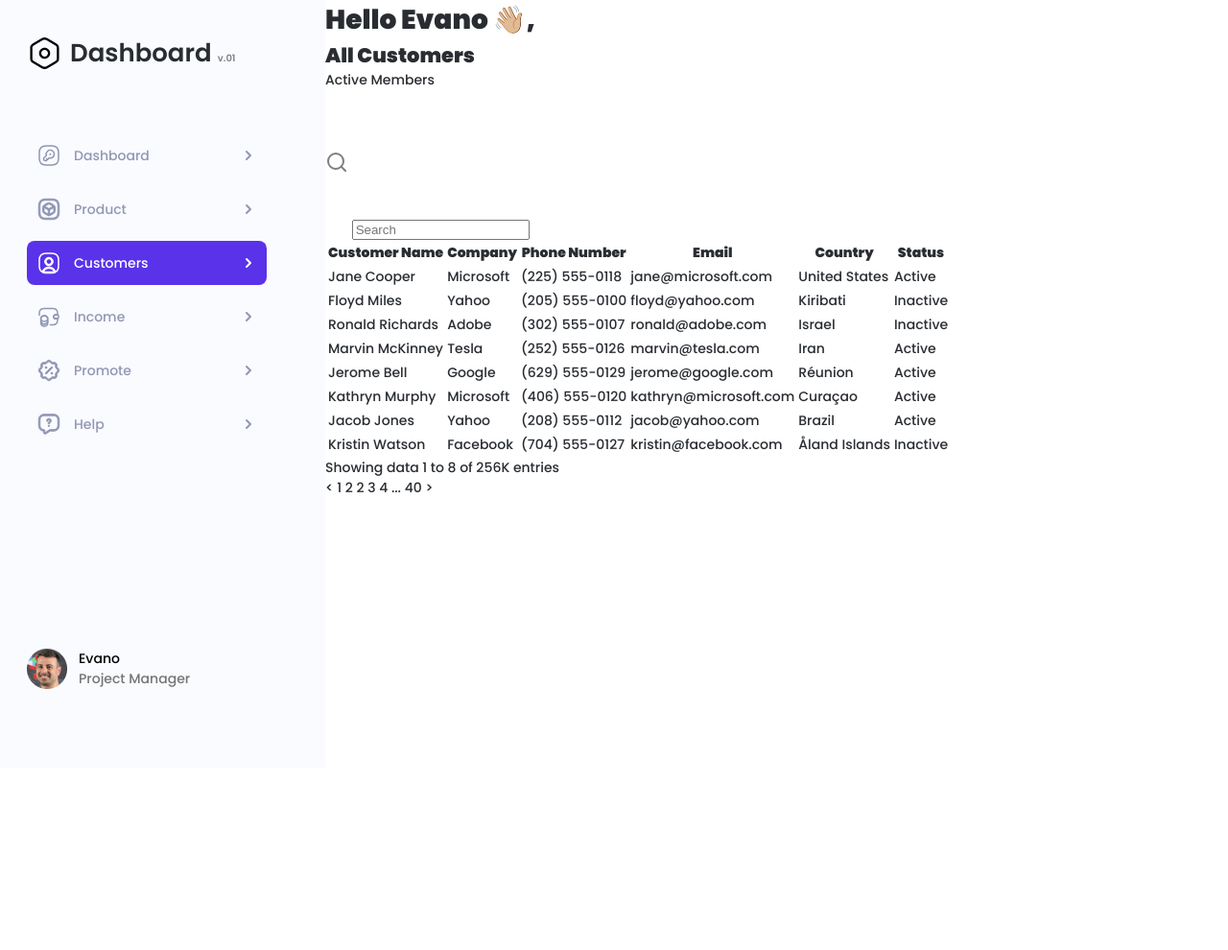
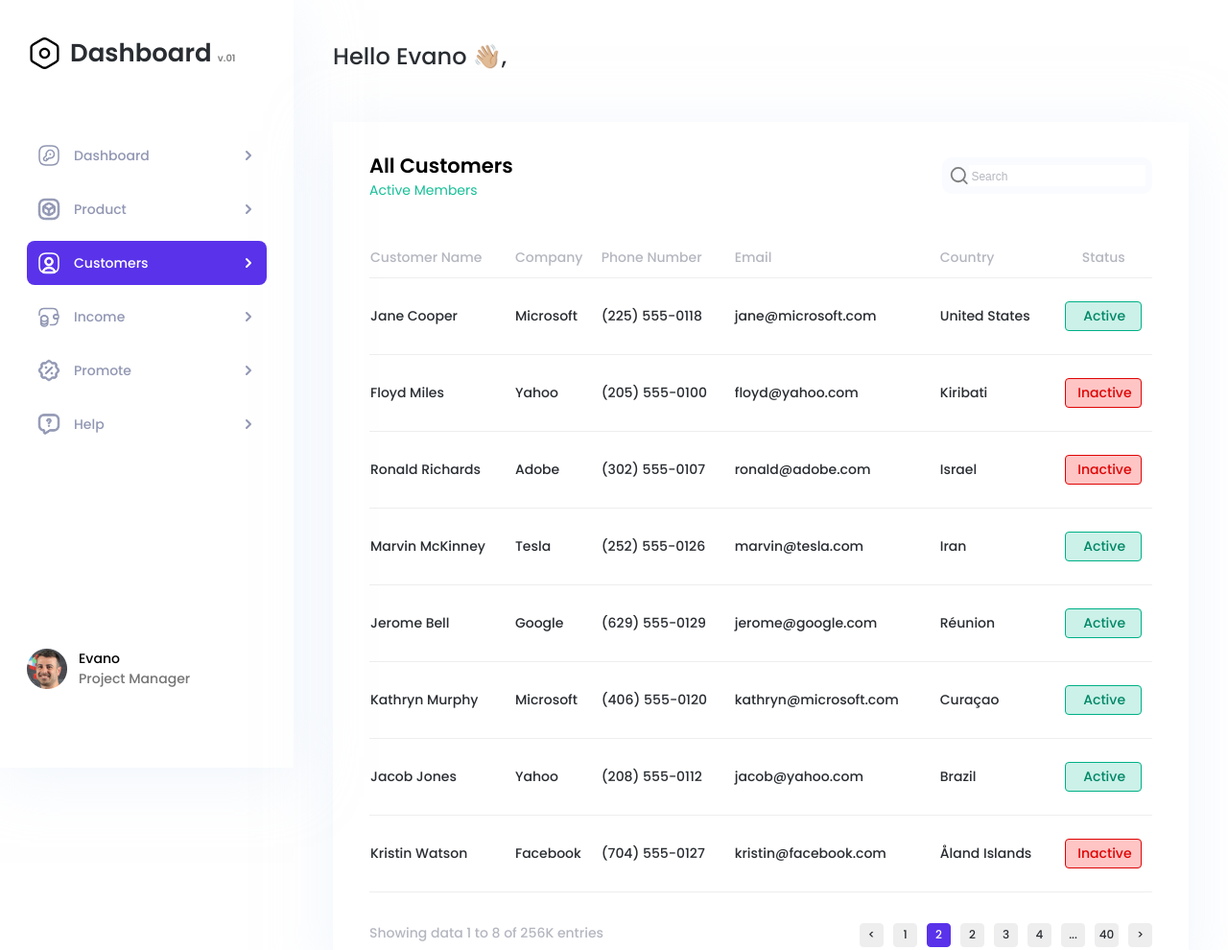
Before and after one commit to Roman4iks/CRM_table_page, a plain HTML site: page index.html in a window 1280 px wide. Shown: the whole page at 96% size. Before the commit the page ends 800 px from the top, so only its background shows below. Drawn offline with Linux system fonts and the light colour scheme.

Commit message:
Add style content

```diff
--- a/index.html
+++ b/index.html
@@ -106,23 +106,32 @@
           </div>
         </div>
       </header>
-      <main>
+      <main class="main">
         <h1 class="main__title">Hello Evano 👋🏼,</h1>
         <section class="customers">
           <div class="customers__head">
-            <h2 class="customers__head__title">All Customers</h2>
-            <p class="customers__head__subtitle">Active Members</p>
+            <div class="customers__head__block">
+              <div class="customers__head__block__info">
+                <h2 class="customers__head__block__info__title">
+                  All Customers
+                </h2>
+                <p class="customers__head__block__info__subtitle">
+                  Active Members
+                </p>
               </div>
-          <div class="customers__head__search">
+              <div class="customers__head__block__search">
                 <svg width="24" heigth="24">
                   <use href="./src/icons.svg#search"></use>
                 </svg>
                 <input
                   type="text"
-              class="custemers__head__search__input"
+                  class="customers__head__block__search__input"
                   placeholder="Search"
                 />
               </div>
+            </div>
+          </div>
+
           <div class="customers__content">
             <table class="content-table">
               <thead class="content-table__head">
@@ -142,7 +151,9 @@
                   <td class="content-table__item">(225) 555-0118</td>
                   <td class="content-table__item">jane@microsoft.com</td>
                   <td class="content-table__item">United States</td>
-                  <td class="content-table__item">Active</td>
+                  <td class="content-table__item">
+                    <div class="content-table__item--active">Active</div>
+                  </td>
                 </tr>
                 <tr class="content-table__row">
                   <td class="content-table__item">Floyd Miles</td>
@@ -150,7 +161,9 @@
                   <td class="content-table__item">(205) 555-0100</td>
                   <td class="content-table__item">floyd@yahoo.com</td>
                   <td class="content-table__item">Kiribati</td>
-                  <td class="content-table__item">Inactive</td>
+                  <td class="content-table__item">
+                    <div class="content-table__item--inactive">Inactive</div>
+                  </td>
                 </tr>
                 <tr class="content-table__row">
                   <td class="content-table__item">Ronald Richards</td>
@@ -158,7 +171,9 @@
                   <td class="content-table__item">(302) 555-0107</td>
                   <td class="content-table__item">ronald@adobe.com</td>
                   <td class="content-table__item">Israel</td>
-                  <td class="content-table__item">Inactive</td>
+                  <td class="content-table__item">
+                    <div class="content-table__item--inactive">Inactive</div>
+                  </td>
                 </tr>
                 <tr class="content-table__row">
                   <td class="content-table__item">Marvin McKinney</td>
@@ -166,7 +181,9 @@
                   <td class="content-table__item">(252) 555-0126</td>
                   <td class="content-table__item">marvin@tesla.com</td>
                   <td class="content-table__item">Iran</td>
-                  <td class="content-table__item">Active</td>
+                  <td class="content-table__item">
+                    <div class="content-table__item--active">Active</div>
+                  </td>
                 </tr>
                 <tr class="content-table__row">
                   <td class="content-table__item">Jerome Bell</td>
@@ -174,7 +191,9 @@
                   <td class="content-table__item">(629) 555-0129</td>
                   <td class="content-table__item">jerome@google.com</td>
                   <td class="content-table__item">Réunion</td>
-                  <td class="content-table__item">Active</td>
+                  <td class="content-table__item">
+                    <div class="content-table__item--active">Active</div>
+                  </td>
                 </tr>
                 <tr class="content-table__row">
                   <td class="content-table__item">Kathryn Murphy</td>
@@ -182,7 +201,9 @@
                   <td class="content-table__item">(406) 555-0120</td>
                   <td class="content-table__item">kathryn@microsoft.com</td>
                   <td class="content-table__item">Curaçao</td>
-                  <td class="content-table__item">Active</td>
+                  <td class="content-table__item">
+                    <div class="content-table__item--active">Active</div>
+                  </td>
                 </tr>
                 <tr class="content-table__row">
                   <td class="content-table__item">Jacob Jones</td>
@@ -190,7 +211,9 @@
                   <td class="content-table__item">(208) 555-0112</td>
                   <td class="content-table__item">jacob@yahoo.com</td>
                   <td class="content-table__item">Brazil</td>
-                  <td class="content-table__item">Active</td>
+                  <td class="content-table__item">
+                    <div class="content-table__item--active">Active</div>
+                  </td>
                 </tr>
                 <tr class="content-table__row">
                   <td class="content-table__item">Kristin Watson</td>
@@ -198,29 +221,29 @@
                   <td class="content-table__item">(704) 555-0127</td>
                   <td class="content-table__item">kristin@facebook.com</td>
                   <td class="content-table__item">Åland Islands</td>
-                  <td class="content-table__item">Inactive</td>
+                  <td class="content-table__item">
+                    <div class="content-table__item--inactive">Inactive</div>
+                  </td>
                 </tr>
               </tbody>
             </table>
             <div class="content__footer">
-              <div class="content__info">
-                <p class="content__info-text">
+              <p class="content__footer__text">
                 Showing data 1 to 8 of 256K entries
               </p>
-              </div>
-              <div class="content-pagination">
-                <span class="content-pagination__item">&lt;</span>
-                <span class="content-pagination__item">1</span>
+              <div class="content__footer__pagination">
+                <span class="content__footer__pagination__item">&lt;</span>
+                <span class="content__footer__pagination__item">1</span>
                 <span
-                  class="content-pagination__item content-pagination__item--active"
+                  class="content__footer__pagination__item content__footer__pagination__item--active"
                   >2</span
                 >
-                <span class="content-pagination__item">2</span>
-                <span class="content-pagination__item">3</span>
-                <span class="content-pagination__item">4</span>
-                <span class="content-pagination__item">...</span>
-                <span class="content-pagination__item">40</span>
-                <span class="content-pagination__item">&gt;</span>
+                <span class="content__footer__pagination__item">2</span>
+                <span class="content__footer__pagination__item">3</span>
+                <span class="content__footer__pagination__item">4</span>
+                <span class="content__footer__pagination__item">...</span>
+                <span class="content__footer__pagination__item">40</span>
+                <span class="content__footer__pagination__item">&gt;</span>
               </div>
             </div>
           </div>
--- /dev/null
+++ b/scss/components/_container.scss
@@ -0,0 +1,5 @@
+.container {
+  display: flex;
+  flex-direction: row;
+  height: 100vh;
+}
--- /dev/null
+++ b/scss/layout/_content.scss
@@ -0,0 +1,87 @@
+.content {
+  &-table {
+    border-radius: 4px;
+    border-collapse: collapse;
+    margin-bottom: 32px;
+    width: 100%;
+
+    &__row {
+      border-bottom: 1px solid $pagination_item_background_color;
+    }
+    &__item {
+      text-align: left;
+      height: 80px;
+
+      &__item:last-child {
+        text-align: center;
+      }
+
+      &--active {
+        width: 80px;
+        min-height: 29px;
+        margin: 0 auto;
+        padding: 4px 18px;
+        background-color: $active_status_background_color;
+        color: $active_status_text_color;
+        border: 1px solid $active_status_border_color;
+        border-radius: 4px;
+      }
+
+      &--inactive {
+        width: 80px;
+        min-height: 29px;
+        margin: 0 auto;
+        padding: 4px 12px;
+        background-color: $inactive_status_background_color;
+        color: $inactive_status_text_color;
+        border: 1px solid $inactive_status_border_color;
+        border-radius: 4px;
+      }
+    }
+
+    &__head {
+      color: $light_text_color;
+      text-align: left;
+      .content-table__item {
+        font-weight: 500;
+        height: 40px;
+
+        &:last-child {
+          text-align: center;
+        }
+      }
+    }
+  }
+  &__footer {
+    display: flex;
+    justify-content: space-between;
+
+    &__text {
+      color: $light_text_color;
+    }
+
+    &__pagination {
+      display: flex;
+      gap: 10px;
+      flex-wrap: nowrap;
+
+      &__item {
+        display: flex;
+        background-color: $pagination_item_background_color;
+        border: 1px solid $pagination_item_background_color;
+        border-radius: 4px;
+        width: 25px;
+        height: 25px;
+        justify-content: center;
+        align-items: center;
+        font-size: 12px;
+
+        &--active {
+          color: $active_item_text_color;
+          background: $active_item_background_color;
+          border: 1px solid $active_item_background_color;
+        }
+      }
+    }
+  }
+}
--- /dev/null
+++ b/scss/layout/_customers.scss
@@ -0,0 +1,51 @@
+.customers {
+  box-shadow: $box_shadow;
+  padding: 30px 38px;
+
+  &__head {
+    margin-bottom: 40px;
+    &__block {
+      display: flex;
+      justify-content: space-between;
+      align-items: center;
+
+      &__info {
+        &__title {
+          color: $header_text_color;
+          font-weight: 600;
+        }
+
+        &__subtitle {
+          color: $active_text_color;
+          font-weight: 400;
+        }
+      }
+
+      &__search {
+        background: #f9fbff;
+        min-width: 216px;
+        height: 38px;
+        display: flex;
+        justify-content: center;
+        align-items: center;
+        padding: 8px 7px;
+        border-radius: 10px;
+
+        &__input {
+          height: 100%;
+          width: 100%;
+          border: none;
+
+          &:focus {
+            outline: none;
+          }
+
+          &::placeholder {
+            font-size: 12px;
+            color: $light_text_color;
+          }
+        }
+      }
+    }
+  }
+}
--- a/scss/layout/_header.scss
+++ b/scss/layout/_header.scss
@@ -1,9 +1,11 @@
 .header {
   display: flex;
+  position: fixed;
   flex-direction: column;
   min-width: 306px;
-  background-color: $background_color;
-  padding: 36px 61px 0 28px;
+  height: 100%;
+  box-shadow: $box_shadow;
+  padding: 36px 28px 0 28px;
 
   &__logo {
     &__container {
--- /dev/null
+++ b/scss/layout/_main.scss
@@ -0,0 +1,11 @@
+.main {
+  padding: 41px;
+  padding-left: 306px + 41px;
+  width: 100%;
+
+  &__title {
+    margin-bottom: 51px;
+    font-size: 24px;
+    font-weight: 500;
+  }
+}
--- a/scss/main.scss
+++ b/scss/main.scss
@@ -2,10 +2,9 @@
 
 @import './base';
 
+@import './components/container';
+
 @import './layout/header';
-
-.container {
-  display: flex;
-  flex-direction: row;
-  height: 100vh;
-}
+@import './layout/main';
+@import './layout/customers';
+@import './layout/content';
--- a/scss/utils/_variables.scss
+++ b/scss/utils/_variables.scss
@@ -15,15 +15,19 @@ $select_menu_text_color: #9197b3;
 $active_menu_text_color: #ffffff;
 
 $active_status_text_color: #008767;
-$active_status_background_color: #16c098;
+$active_status_background_color: #16c09838;
+$active_status_border_color: #00b087;
 
 $inactive_status_text_color: #df0404;
 $inactive_status_background_color: #ffc5c5;
+$inactive_status_border_color: #df0404;
 
 $active_item_background_color: #5932ea;
 $active_item_text_color: #ffffff;
 
-$slider_item_text_color: #404b52;
-$slider_item_background_color: #eeeeee;
+$pagination_item_text_color: #404b52;
+$pagination_item_background_color: #eeeeee;
 
 $search_svg_color: #7e7e7e;
+
+$box_shadow: 0px 10px 60px 0px #e2ecf980;
```
Also changed, not shown: css/main.min.css, 1 other file. Lines whose indentation alone changed are shown as unchanged.
